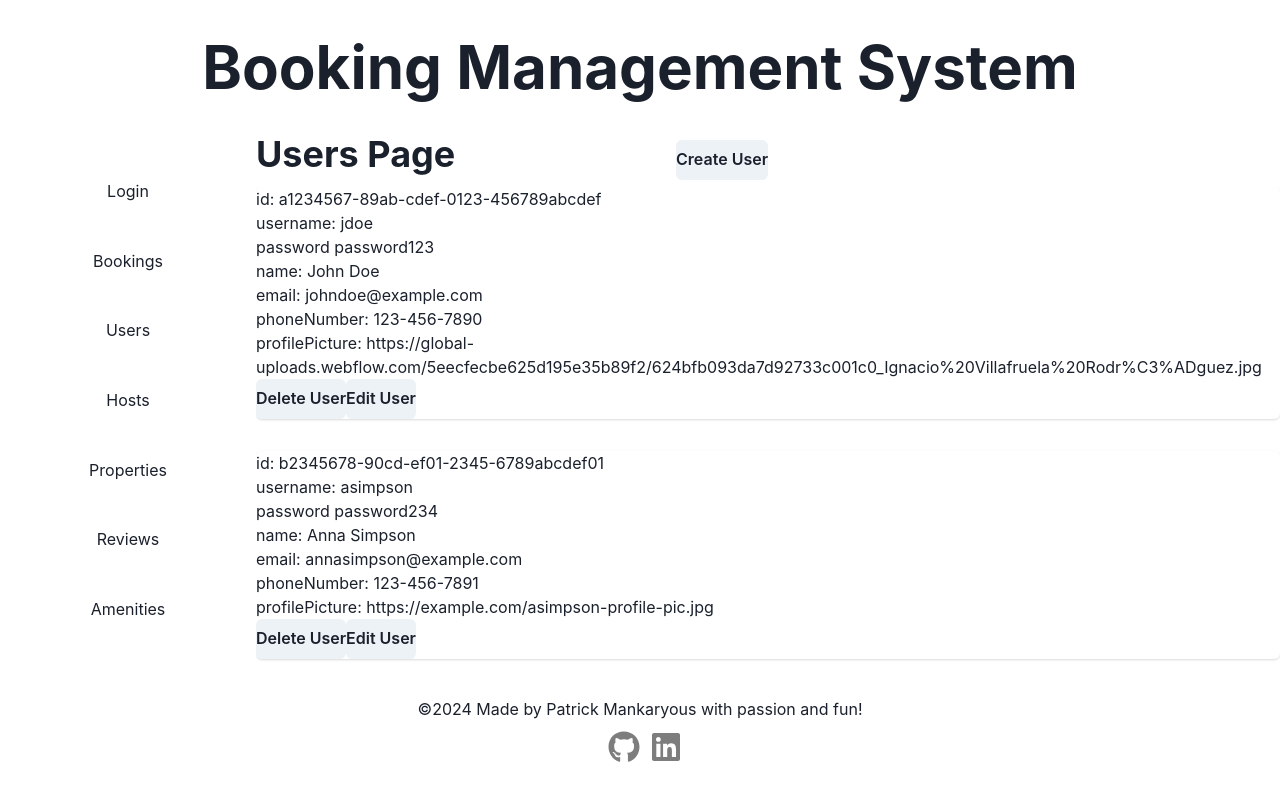
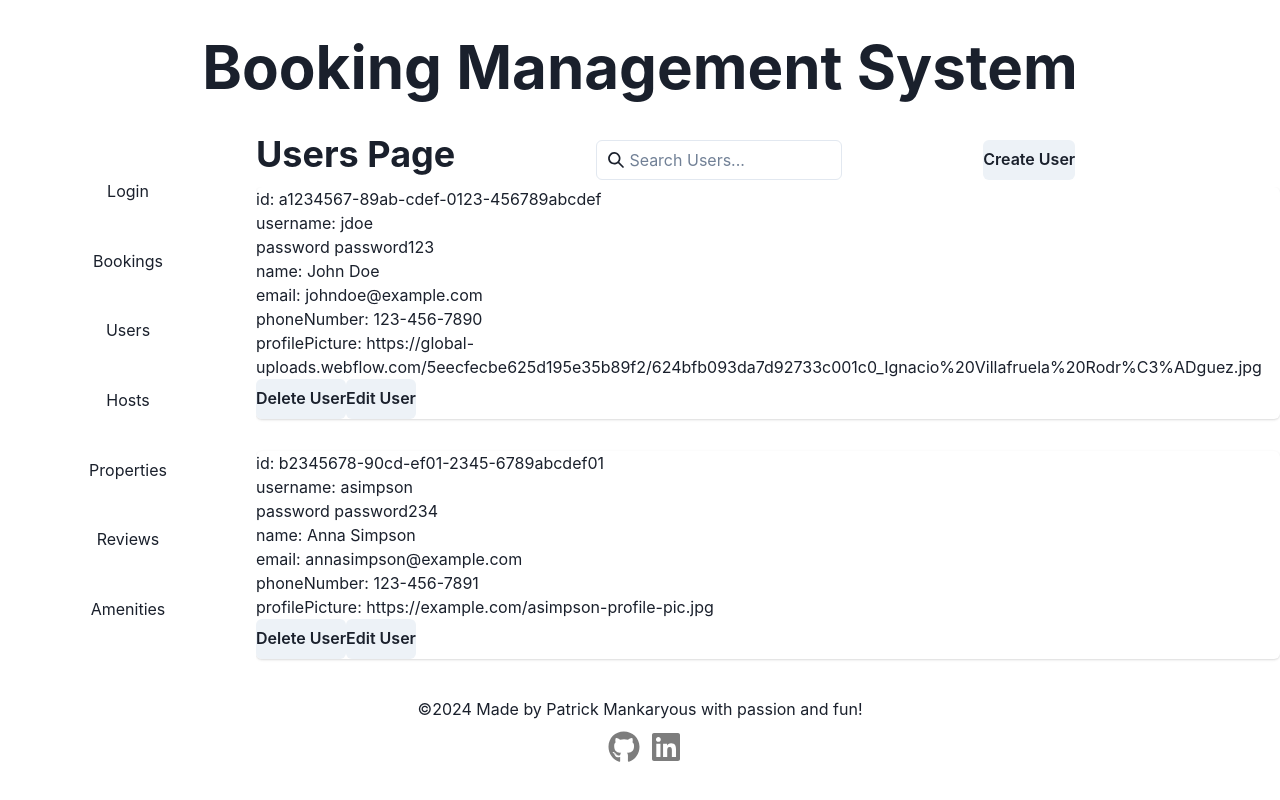
Before and after one commit to patrick1410/booking_management_system, a React (Vite) app: page /users in a window 1280 px wide. Built offline with nearby package versions, Linux system fonts and the light colour scheme; data requests are answered from the project's data file.

Commit message:
Added searchbar + logic in bookings and users route

```diff
--- a/src/components/DataProvider.tsx
+++ b/src/components/DataProvider.tsx
@@ -16,6 +16,7 @@ export const DataProvider: React.FC<DataProviderProps> = ({ children }) => {
   const [bookings, setBookings] = useState<Booking[]>([]);
   const [reviews, setReviews] = useState<Review[]>([]);
   const [amenities, setAmenities] = useState<Amenity[]>([]);
+  const [searchTerm, setSearchTerm] = useState("");
 
   useEffect(() => {
     const fetchData = async () => {
@@ -65,6 +66,8 @@ export const DataProvider: React.FC<DataProviderProps> = ({ children }) => {
         setBookings,
         setReviews,
         setAmenities,
+        searchTerm,
+        setSearchTerm,
       }}
     >
       {children}
--- a/src/components/UI/SearchBar.tsx
+++ b/src/components/UI/SearchBar.tsx
@@ -1,11 +1,27 @@
 import { Input, InputGroup, InputLeftElement } from "@chakra-ui/react";
 import { SearchIcon } from "@chakra-ui/icons";
 
-export const SearchBar = () => {
+type SearchBarProps = {
+  searchTerm: string;
+  onSearchChange: (event: React.ChangeEvent<HTMLInputElement>) => void;
+  placeholder: string; // Allow setting a custom placeholder
+};
+
+export const SearchBar: React.FC<SearchBarProps> = ({
+  searchTerm,
+  onSearchChange,
+  placeholder,
+}) => {
   return (
     <InputGroup w="30%">
       <InputLeftElement pointerEvents="none" children={<SearchIcon />} />
-      <Input pl="2rem !important" type="text" placeholder="Search items..." />
+      <Input
+        pl="2rem !important"
+        type="text"
+        placeholder={placeholder}
+        onChange={onSearchChange}
+        value={searchTerm}
+      />
     </InputGroup>
   );
 };
--- a/src/pages/BookingsPage.tsx
+++ b/src/pages/BookingsPage.tsx
@@ -12,6 +12,7 @@ import {
 import { CreateBooking } from "../components/bookings/CreateBooking";
 import { EditBooking } from "../components/bookings/EditBooking";
 import { SearchBar } from "../components/UI/SearchBar";
+import { filterData } from "../utils/filterData";
 
 export const BookingsPage = () => {
   // Use the useContext hook to access context data
@@ -22,7 +23,7 @@ export const BookingsPage = () => {
     return <div>Loading...</div>;
   }
 
-  const { bookings, setBookings } = dataContext;
+  const { bookings, setBookings, searchTerm, setSearchTerm } = dataContext;
 
   const deleteBooking = async (id: string) => {
     try {
@@ -40,6 +41,12 @@ export const BookingsPage = () => {
     }
   };
 
+  const filteredBookings = filterData(bookings, searchTerm, [
+    "userId",
+    "propertyId",
+    "bookingStatus",
+  ]);
+
   return (
     <Box gridArea="main" display="flex" flexDir="column">
       {/* Fixed header with heading and button */}
@@ -50,11 +57,15 @@ export const BookingsPage = () => {
         alignItems="center"
       >
         <Heading as="h2">Bookings Page</Heading>
-        <SearchBar />
+        <SearchBar
+          searchTerm={searchTerm}
+          onSearchChange={(e) => setSearchTerm(e.target.value)}
+          placeholder="Search Bookings..."
+        />
         <CreateBooking />
       </Box>
       <SimpleGrid columns={1} gap={8} overflow="auto">
-        {bookings.map((booking) => (
+        {filteredBookings.map((booking) => (
           <Card key={booking.id}>
             <CardBody>
               <Text>id: {booking.id}</Text>
--- a/src/pages/UsersPage.tsx
+++ b/src/pages/UsersPage.tsx
@@ -11,6 +11,8 @@ import {
 } from "@chakra-ui/react";
 import { CreateUser } from "../components/users/CreateUser";
 import { EditUser } from "../components/users/EditUser";
+import { SearchBar } from "../components/UI/SearchBar";
+import { filterData } from "../utils/filterData";
 
 export const UsersPage = () => {
   // Use the useContext hook to access context data
@@ -21,7 +23,7 @@ export const UsersPage = () => {
     return <div>Loading...</div>;
   }
 
-  const { users, setUsers } = dataContext;
+  const { users, setUsers, searchTerm, setSearchTerm } = dataContext;
 
   const deleteUser = async (id: string) => {
     try {
@@ -39,21 +41,32 @@ export const UsersPage = () => {
     }
   };
 
+  const filteredUsers = filterData(users, searchTerm, [
+    "username",
+    "email",
+    "name",
+  ]);
+
   return (
     <Box gridArea="main" display="flex" flexDir="column">
       {/* Fixed header with heading and button */}
       <Box
-        w="50%"
+        w="80%"
         display="flex"
         justifyContent="space-between"
         alignItems="center"
       >
         <Heading as="h2">Users Page</Heading>
+        <SearchBar
+          searchTerm={searchTerm}
+          onSearchChange={(e) => setSearchTerm(e.target.value)}
+          placeholder="Search Users..."
+        />
         <CreateUser />
       </Box>
       {/* Scrollable user list */}
       <SimpleGrid columns={1} gap={8} overflow="auto">
-        {users.map((user) => (
+        {filteredUsers.map((user) => (
           <Card key={user.id}>
             <CardBody>
               <Text>id: {user.id}</Text>
--- a/src/types/data.d.ts
+++ b/src/types/data.d.ts
@@ -72,4 +72,6 @@ type DataContextType = {
   setBookings: React.Dispatch<React.SetStateAction<Booking[]>>;
   setReviews: React.Dispatch<React.SetStateAction<Review[]>>;
   setAmenities: React.Dispatch<React.SetStateAction<Amenity[]>>;
+  searchTerm: string;
+  setSearchTerm: React.Dispatch<React.SetStateAction<string>>;
 };
--- /dev/null
+++ b/src/utils/filterData.ts
@@ -0,0 +1,14 @@
+// Utility function to perform search on any data
+export const filterData = <T>(
+  data: T[],
+  searchTerm: string,
+  searchFields: (keyof T)[]
+): T[] => {
+  const lowerCasedTerm = searchTerm.toLowerCase();
+  return data.filter((item) =>
+    searchFields.some((field) => {
+      const value = item[field];
+      return value && String(value).toLowerCase().includes(lowerCasedTerm);
+    })
+  );
+};
```
